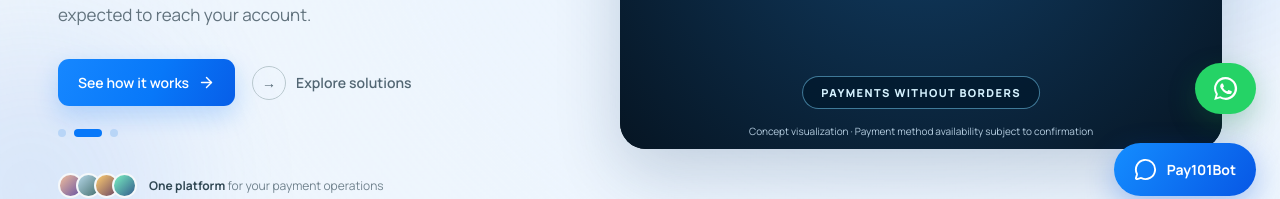
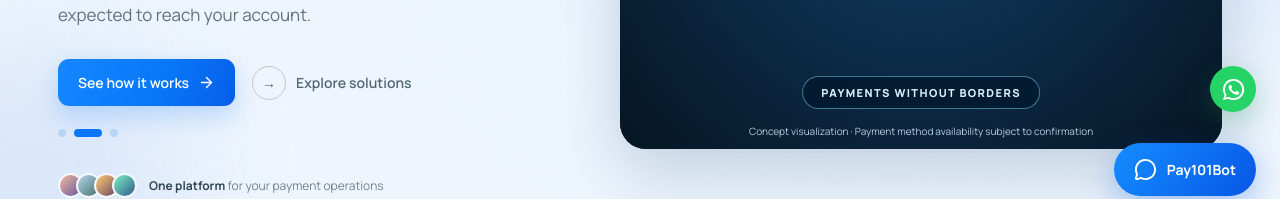
Before and after one commit to kartikmishra543/pay101-demo, a React (Vite) app: page / in a window 1280 px wide. Shown: the part 582-781 px from the top of the page. Built offline with nearby package versions, Linux system fonts and the light colour scheme.

Commit message:
Reduce WhatsApp floating launcher to compact circular icon

```diff
--- a/src/style.css
+++ b/src/style.css
@@ -860,3 +860,9 @@ h1,h2,h3,h4,h5,h6{letter-spacing:-.015em!important;line-height:1.14;font-weight:
 .p101WhatsAppContact{display:flex;align-items:center;justify-content:center;gap:8px;margin:15px 18px 18px;border-radius:30px;background:#25d366;color:white;text-decoration:none;padding:13px 12px;font-weight:700;font-size:14px}
 .p101WhatsAppContact:hover{background:#1fba58}
 @media(max-width:600px){.p101WhatsAppWidget{right:16px;bottom:98px}.p101WhatsAppTrigger{padding:11px}.p101WhatsAppTrigger span{display:none}.p101WhatsAppPanel{bottom:59px}}
+
+/* Compact WhatsApp icon-only launcher */
+.p101WhatsAppTrigger{width:46px;height:46px;padding:0!important;display:grid;place-items:center;border-radius:50%;gap:0;font-size:0}
+.p101WhatsAppTrigger svg{width:25px;height:25px}
+.p101WhatsAppWidget{right:24px;bottom:106px}
+@media(max-width:600px){.p101WhatsAppWidget{right:18px;bottom:100px}.p101WhatsAppTrigger{width:44px;height:44px}.p101WhatsAppTrigger svg{width:24px;height:24px}}
```
